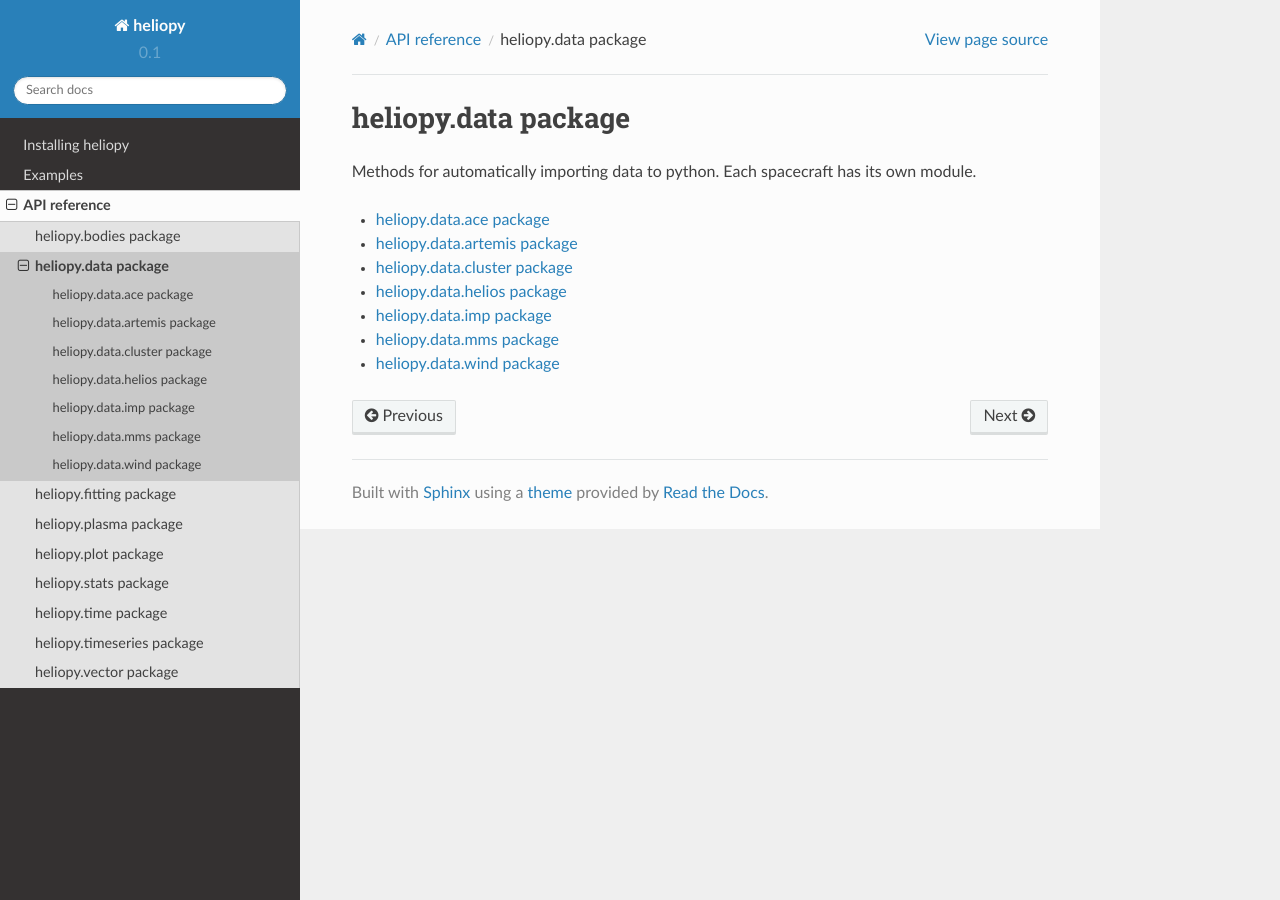
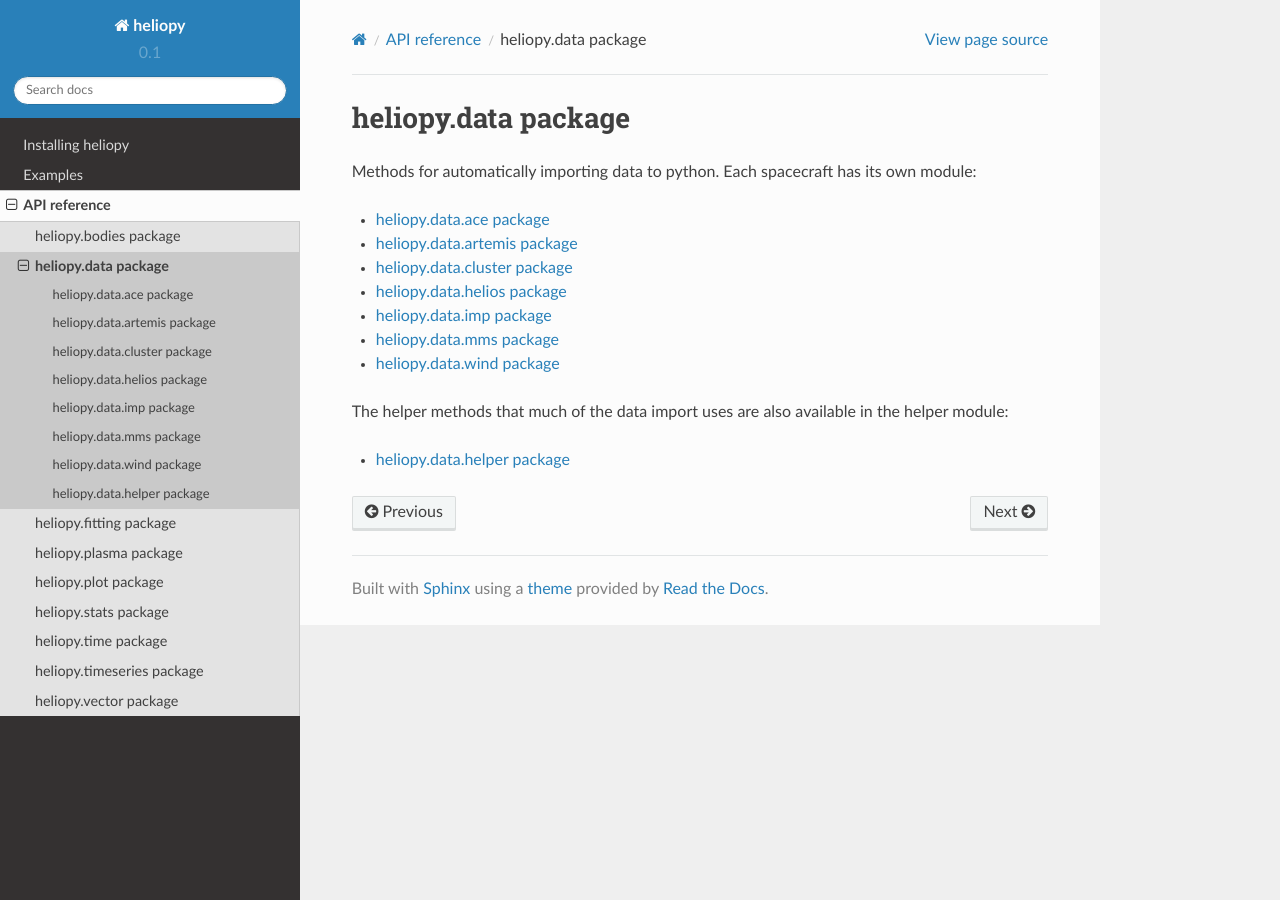
Before and after one commit to heliopython/heliopy, a Sphinx documentation site: the page built from doc/source/code_ref/data/index.rst, in a window 1280 px wide. Built offline with Sphinx 7.4.7 and the Read the Docs theme 2.0.0, drawn with Linux system fonts in a browser that asks for light colours.

Commit message:
Expose the helper module in docs

```diff
--- a/doc/source/code_ref/data/index.rst
+++ b/doc/source/code_ref/data/index.rst
@@ -2,7 +2,7 @@ heliopy.data package
 -----------------------
 
 Methods for automatically importing data to python. Each spacecraft has its
-own module.
+own module:
 
 .. toctree::
    :maxdepth: 2
@@ -14,3 +14,11 @@ own module.
    imp
    mms
    wind
+
+The helper methods that much of the data import uses are also available in the
+helper module:
+
+.. toctree::
+  :maxdepth: 2
+
+  helper
```
